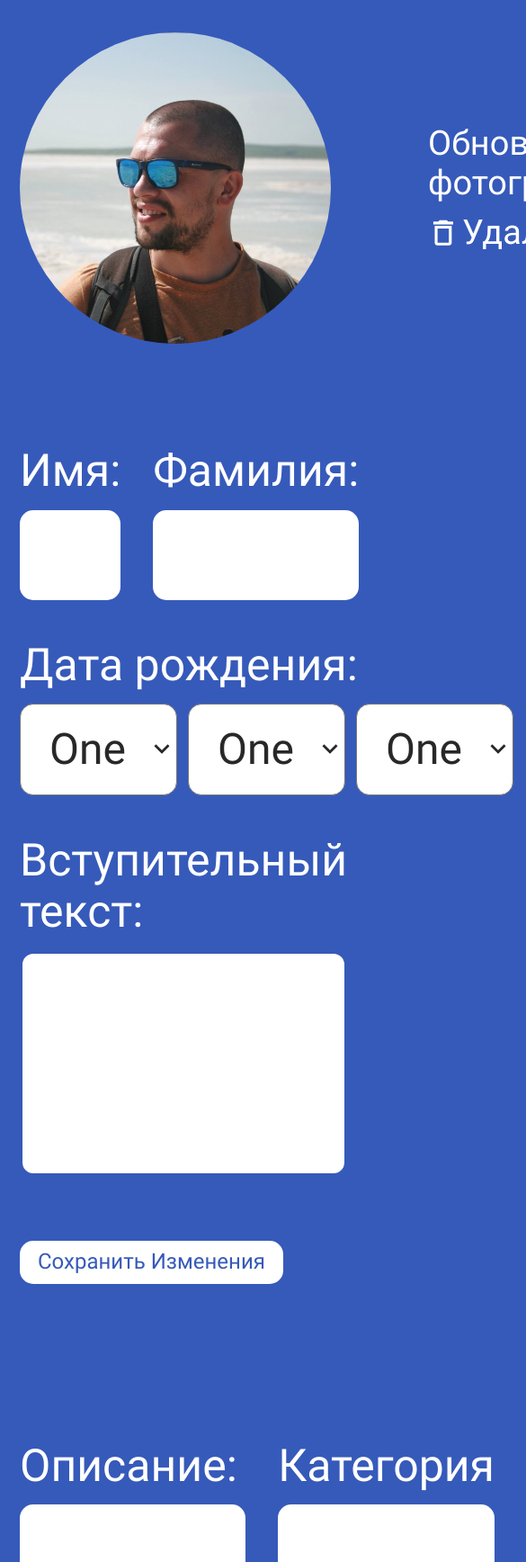
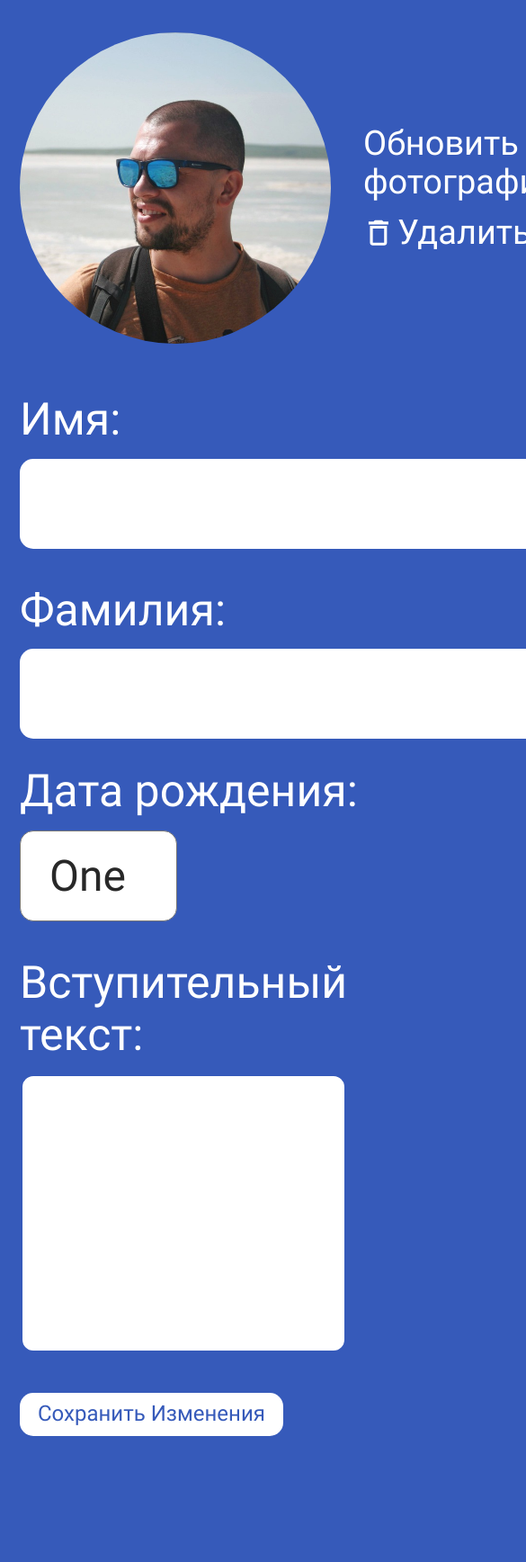
Before and after one commit to k2Forest-Man/wishlist, a plain HTML site: page index copy.html in a window 390 px wide. Shown: the part 5400-7136 px from the top of the page at 90% size, 585 px wide, since content can reach past the window. Drawn offline with Linux system fonts and the light colour scheme.

Commit message:
дописал адаптив под планшет

```diff
--- a/style/edit.css
+++ b/style/edit.css
@@ -26,7 +26,7 @@
   gap: 2px;
   align-items: center;
   font-size: 38px;
-  margin-bottom: 11px;
+  margin-bottom: 12px;
   cursor: pointer;
 }
 
@@ -132,10 +132,8 @@
 }
 
 .edit__submit-btn:last-child {
-  margin-right: 22px;
+  margin-right: 0px;
 }
-
-.edit_wish {}
 
 .edit__wish {
   display: grid;
@@ -153,8 +151,6 @@
   gap: 36px;
   align-items: flex-end;
 }
-
-.edit__label-select {}
 
 .edit__select_currency {
   width: 100%;
@@ -187,3 +183,44 @@
   top: 8px;
   right: 8px;
 }
+
+@media (max-width: 1200px) {
+  .edit__avatar {
+    margin-bottom: 56px;
+  }
+
+  .edit__avatar-img {
+    max-width: 466px;
+    margin-right: 34px;
+  }
+
+  .edit__name {
+    flex-direction: column;
+    gap: 40px;
+    margin-bottom: 30px;
+  }
+
+  .edit__birthdate {
+    margin-bottom: 40px;
+  }
+
+  .edit__desc-input {
+    min-height: 311px;
+  }
+
+  .edit__description {
+    margin-bottom: 40px;
+  }
+
+  .edit__wish {
+    grid-template-columns: 1fr;
+  }
+
+  .edit__label {
+    min-width: 694px;
+  }
+
+  .edit__submit-btn {
+    margin-right: 18px;
+  }
+}
```
